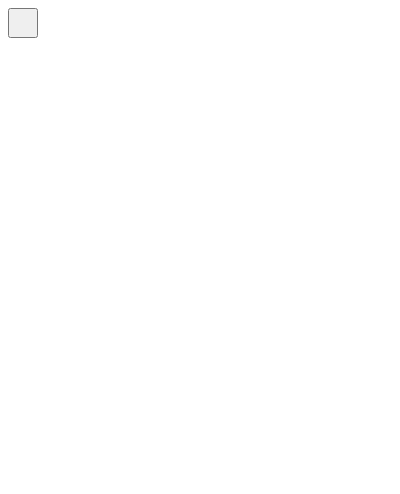
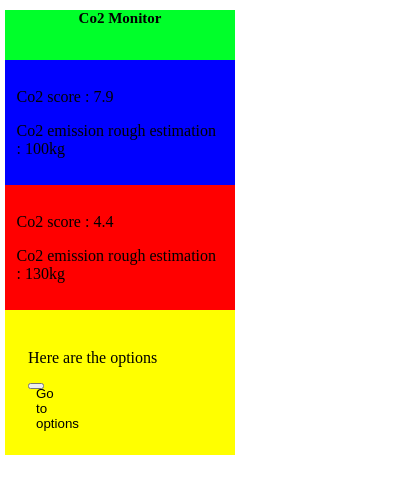
Before and after one commit to lachhebo/co2-monitor, a browser extension: page popup.html in a window 400 px wide. Drawn offline with Linux system fonts and the light colour scheme.

Commit message:
draft: popup on ui

```diff
--- a/popup.html
+++ b/popup.html
@@ -1,15 +1,33 @@
 <!DOCTYPE html>
 <html>
   <head>
-    <style>
-      button {
-        height: 30px;
-        width: 30px;
-        outline: none;
-      }
-    </style>
+    <link rel="stylesheet" href="stylesheet.css" type="text/css">
   </head>
+  <script src="popup.js"></script>
   <body>
-    <button id="changeColor"></button>
+
+
+    <div>
+
+      <div class="logo_div">
+        <h1 class = "title_popup">Co2 Monitor</h1>
+      </div>
+
+      <div class="today_data">
+        <p>Co2 score : 7.9</p>
+        <p>Co2 emission rough estimation : 100kg </p>
+      </div>
+
+      <div class="yesterday_data">
+        <p>Co2 score : 4.4</p>
+        <p>Co2 emission rough estimation : 130kg </p>
+      </div>
+
+      <div class="options_div">
+        <p class = "label_options">Here are the options</p>
+        <button id="go-to-options">Go to options</button>
+      </div>
+
+  </div>
   </body>
 </html>
--- /dev/null
+++ b/stylesheet.css
@@ -0,0 +1,46 @@
+button {
+    height: 3px;
+    width: 3px;
+    outline: none;
+}
+
+body {
+    margin : 5px;
+    width: 230px;
+}
+
+h1{
+    font-size : 15px;
+    text-align: center;
+}
+
+
+/* Class */
+
+
+.logo_div{
+    margin: 5;
+    height: 50px;
+    width: auto;
+    background-color: rgb(0, 255, 42);
+}
+
+
+.options_div {
+    padding: 10%;
+    background-color: yellow;
+}
+
+
+.today_data {
+    padding: 5%;
+    width: auto;
+    background-color: blue;
+
+}
+
+.yesterday_data{
+    padding: 5%;
+    width: auto;
+    background-color: red;
+}
```
Also changed, not shown: popup.js (added, +7 -0 lines).
